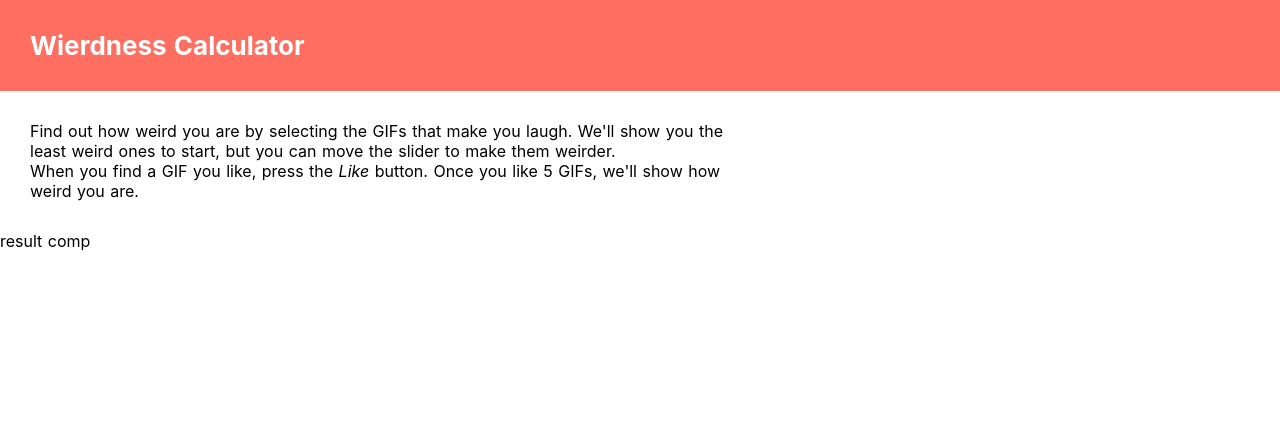
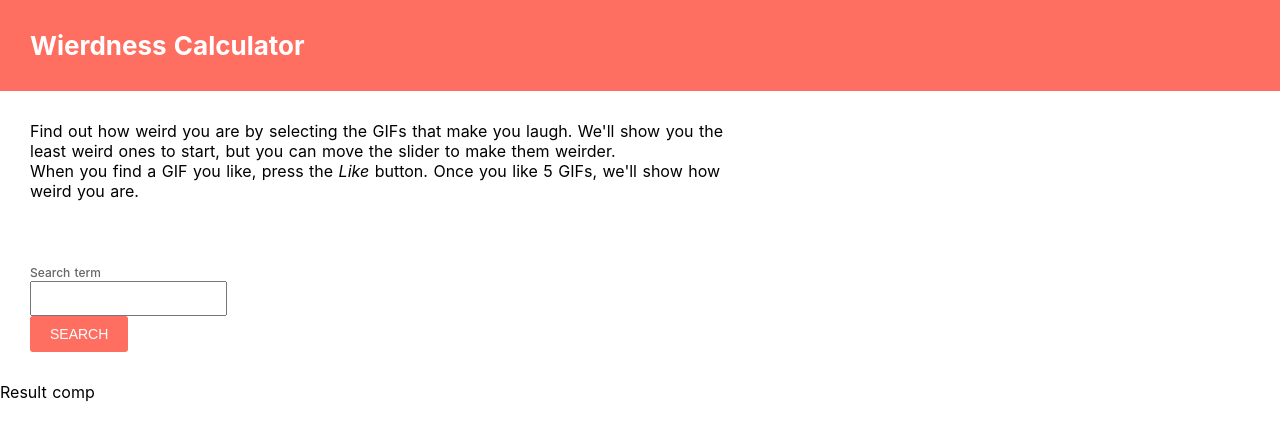
Before and after one commit to kristinadinellari/Weirdness-Calculator-Nuxtjs, a Nuxt app: page / in a window 1280 px wide. Shown: the top 440 px of the page. Built offline with nearby package versions, Linux system fonts and the light colour scheme.

Commit message:
--add: Search component

```diff
--- a/assets/scss/elements.scss
+++ b/assets/scss/elements.scss
@@ -16,6 +16,13 @@ html {
   box-sizing: border-box;
   margin: 0;
 }
+button {
+  outline: none;
+  cursor: pointer;
+}
+input {
+  outline: none;
+}
 .common-section {
   padding: 30px
 }
--- a/assets/scss/objects.scss
+++ b/assets/scss/objects.scss
@@ -20,3 +20,28 @@
     }
   }
 }
+//search
+
+.search-component {
+  span {
+    @include fontSizes(12);
+    font-weight: 500;
+    color: $name-color;
+  }
+  .search-holder {
+    button {
+      padding: 10px 20px;
+      color: white;
+      background: $primary-color;
+      border: none;
+      @include borderRadius(3px);
+      @include fontSizes(14);
+      font-weight: 500;
+      text-transform: uppercase;
+    }
+    input {
+      padding: 8px;
+      margin-right: -8px;
+    }
+  }
+}
--- a/assets/scss/settings.scss
+++ b/assets/scss/settings.scss
@@ -1,2 +1,5 @@
 $primary-color: #FF6F61;
 $second-color: #3fafab;
+$name-color: #666666;
+$title-color: #161616;
+$paragraph-color: #070707;
--- a/components/Description.vue
+++ b/components/Description.vue
@@ -1,5 +1,5 @@
 <template>
-  <div class="description-component">
+  <div class="description-component common-section">
     <p>{{description.text1}}</p>
     <p v-html="description.text2"></p>
   </div>
--- a/components/Result.vue
+++ b/components/Result.vue
@@ -1,6 +1,6 @@
 <template>
   <div class="result-component">
-    result comp
+    Result comp
   </div>
 </template>
 <script>
--- a/components/Search.vue
+++ b/components/Search.vue
@@ -1,6 +1,13 @@
 <template>
-  <div class="search-component common-section">
+  <div class="search-component">
     <slot/>
+    <section class="common-section">
+      <span>Search term</span>
+      <div class="search-holder">
+        <input type="text">
+        <button>Search</button>
+      </div>
+    </section>
   </div>
 </template>
 <script>
```
